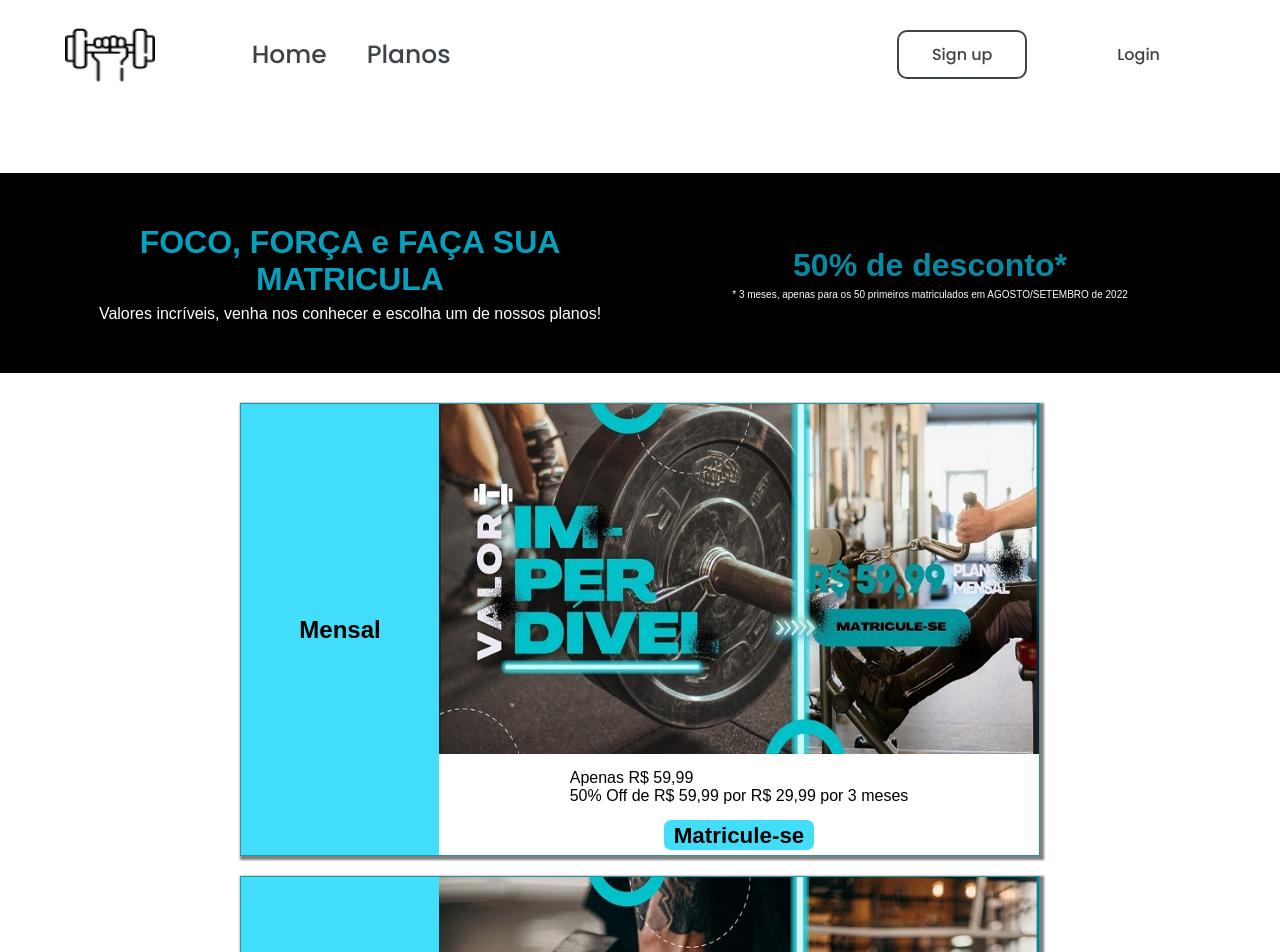
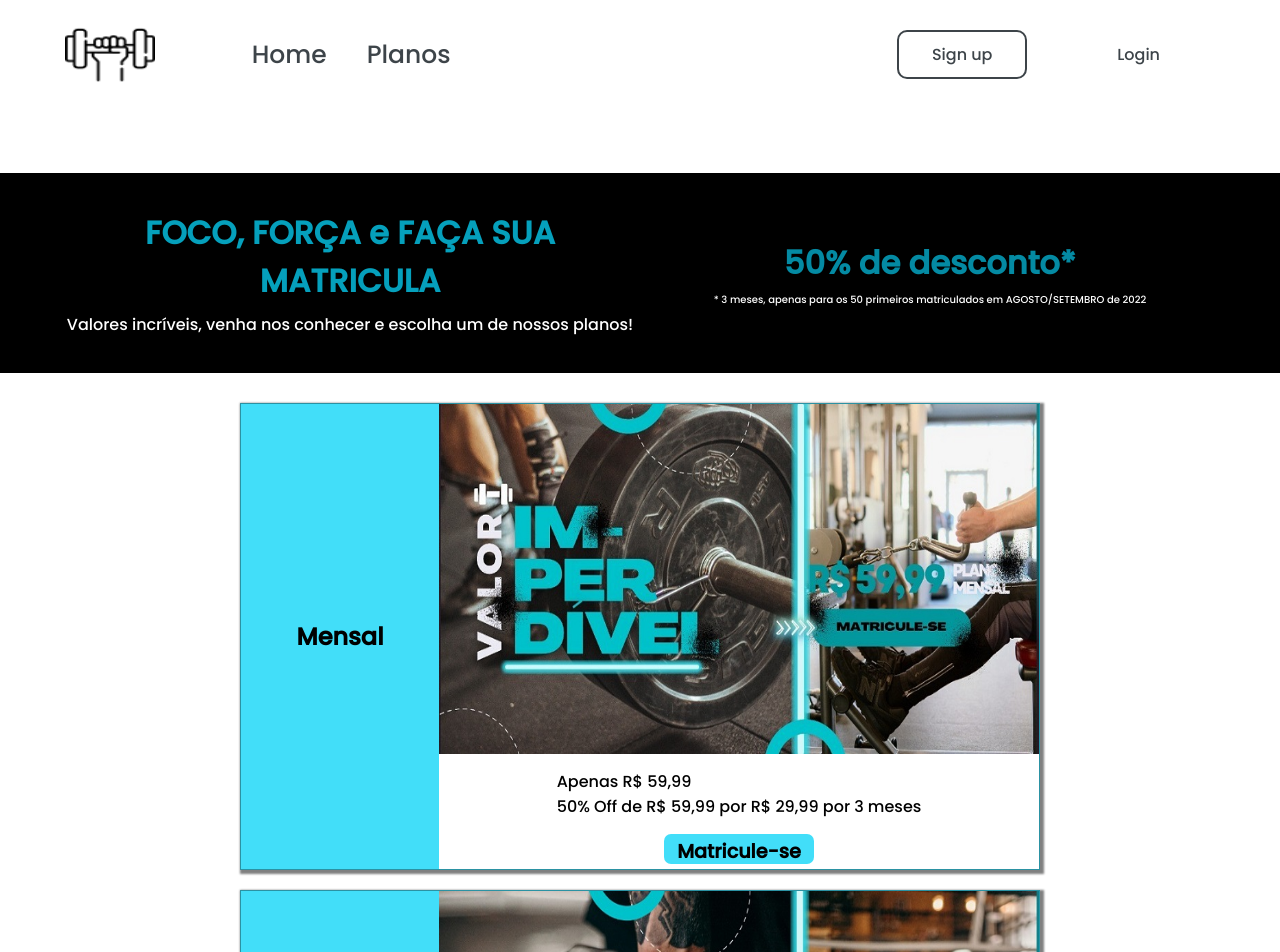
Before and after one commit to k-js/CodFit-Academy, a React (Vite) app: page /planos in a window 1280 px wide. Shown: the top 952 px of the page. Built offline with nearby package versions, Linux system fonts and the light colour scheme.

Commit message:
alteração da fonte

```diff
--- a/src/pages/Planos/Destaques/Card/Card.module.css
+++ b/src/pages/Planos/Destaques/Card/Card.module.css
@@ -11,6 +11,7 @@
     margin-bottom: 20px;
     border: 1px solid rgba(0, 0, 0, 0.347);
     box-shadow: 2px 2px 2px 2px grey;
+    font-family: "Poppins", sans-serif;
   }
 
   .frente {
@@ -22,6 +23,7 @@
     width: 610px;
     gap: 15px;
     align-items: center;
+    font-family: "Poppins", sans-serif;
   }
 
   img{
@@ -57,7 +59,7 @@
   text-decoration: none;
   border-radius: 7px;
   font-weight: bold;
-  font-size: 1.4rem;
+  font-size: 1.2rem;
   text-align: center;
   color: black;
   padding: 3px;
--- a/src/pages/Planos/Destaques/Destaques.module.css
+++ b/src/pages/Planos/Destaques/Destaques.module.css
@@ -5,7 +5,7 @@
     flex-direction: column;
     align-items: center;
     margin-top: 5%;
-
+    font-family: "Poppins", sans-serif;
   }
 
   .topo{
@@ -17,6 +17,7 @@
     display: flex;
     flex-direction: row;
     align-items: center;
+    font-family: "Poppins", sans-serif;
   }
 
   .bloco1{
@@ -27,6 +28,7 @@
     align-items: left;
     text-align: center;
     gap: 7px;
+    font-family: "Poppins", sans-serif;
   }
 
   .bloco2{
@@ -37,20 +39,24 @@
     align-items: right;
     text-align: center;
     gap: 5px;
+    font-family: "Poppins", sans-serif;
   }
 
 .miudo{
   font-size: x-small;
   color: white;
+  font-family: "Poppins", sans-serif;
 }
 
 .focomiudo{
   color: white;
+  font-family: "Poppins", sans-serif;
 }
 
 .desconto, .foco{
   font-size:xx-large;
   color: rgba(6, 212, 248, 0.756);
+  font-family: "Poppins", sans-serif;
 }
 .desconto{
   transition: all 0.3s;
@@ -71,6 +77,7 @@
 text-align: center;
 color: black;
 margin-bottom: 30px;
+font-family: "Poppins", sans-serif;
 }
 
 
```
